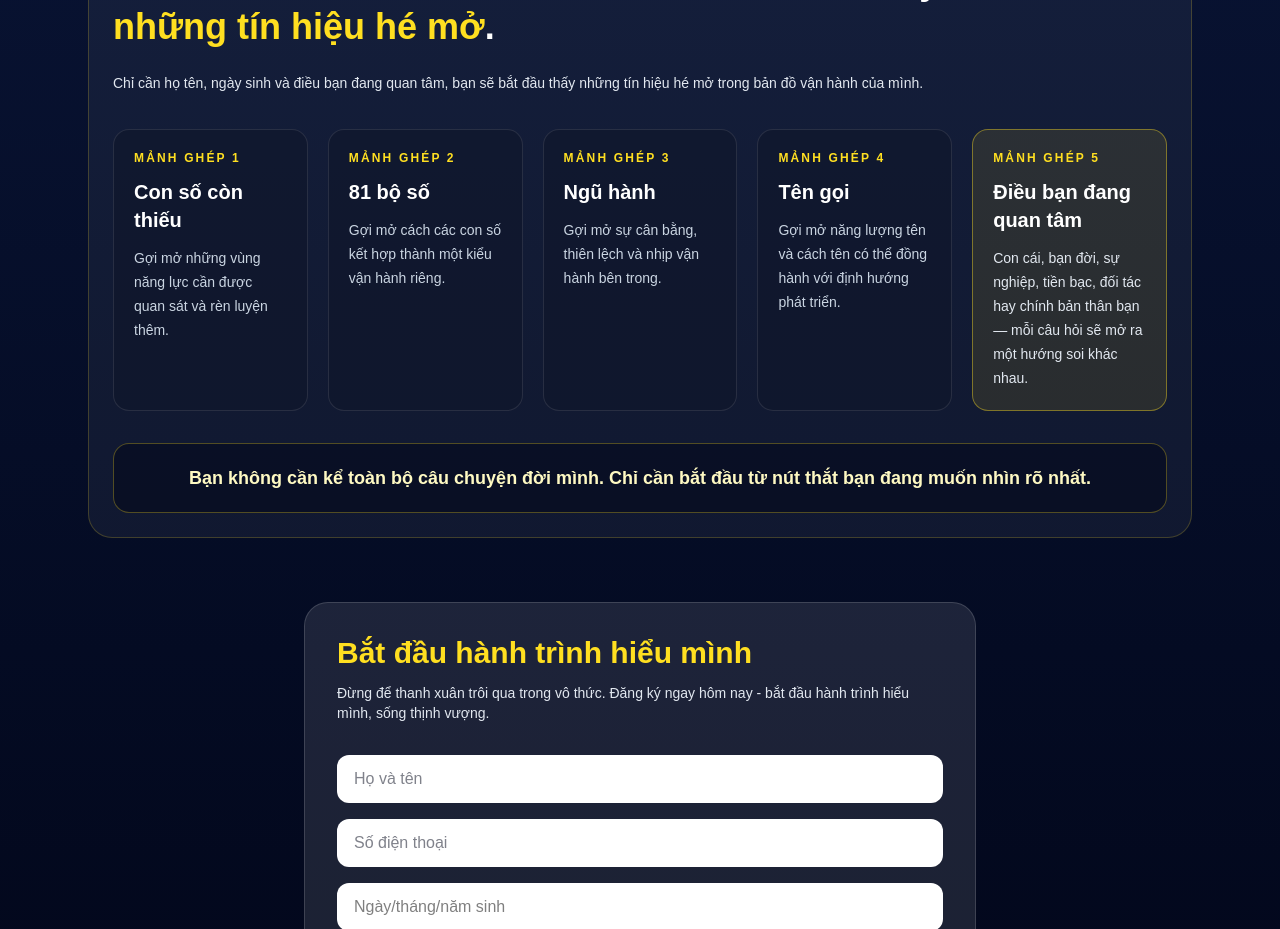
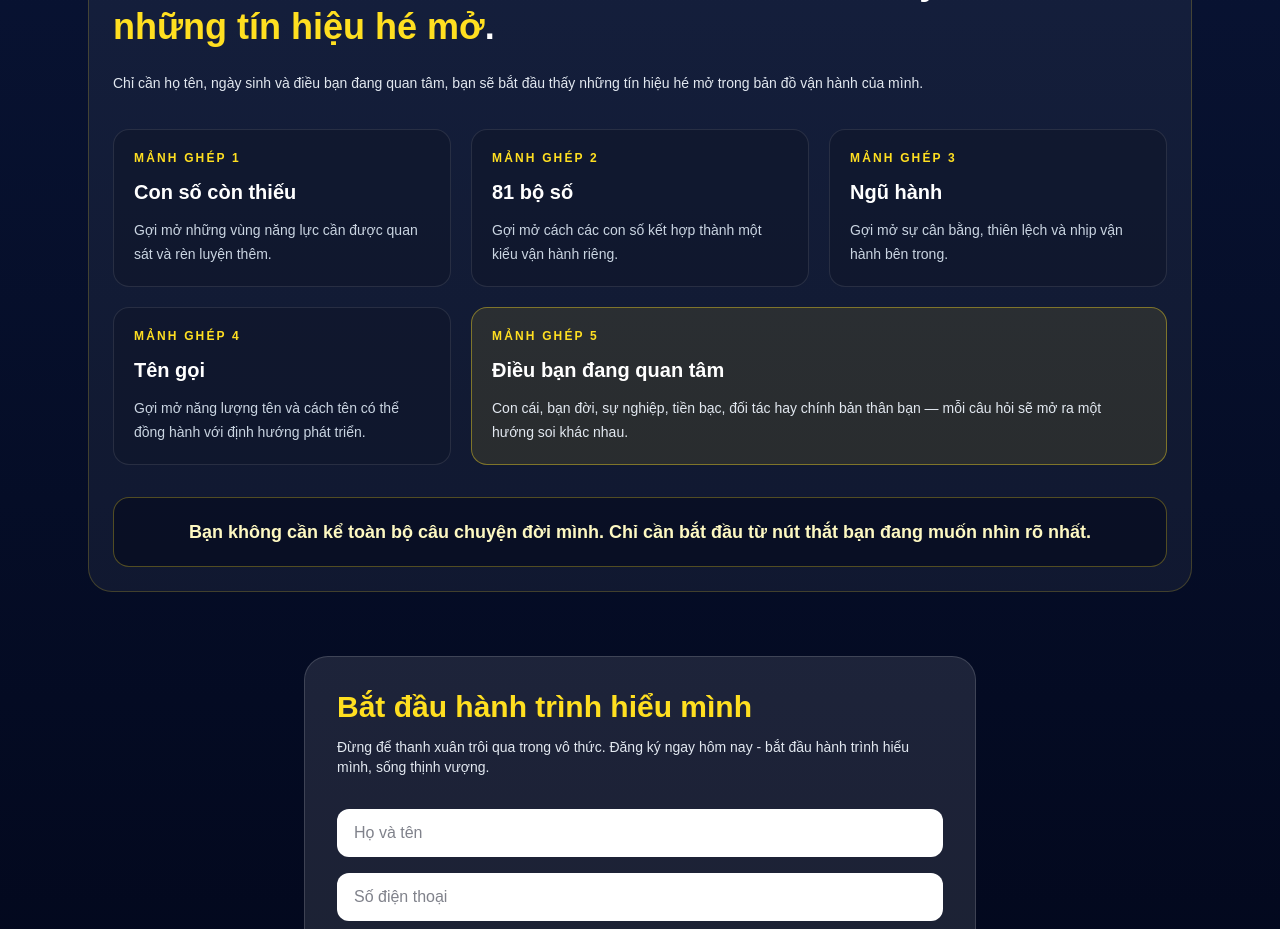
Before and after one commit to lanmatmathinhvuong-dot/mtmv, a Next.js app: page / in a window 1280 px wide. Shown: the part 4640-5569 px from the top of the page. Built offline with nearby package versions, Linux system fonts and the light colour scheme; no server answers.

Commit message:
toi uu bo cuc manh ghep goi mo

```diff
--- a/app/page.tsx
+++ b/app/page.tsx
@@ -458,7 +458,7 @@ setGhiChuDacBiet("");
     những tín hiệu hé mở trong bản đồ vận hành của mình.
   </p>
 
-  <div className="mt-8 grid gap-5 md:grid-cols-2 xl:grid-cols-5">
+  <div className="mt-8 grid gap-5 md:grid-cols-2 xl:grid-cols-3">
     <div className="rounded-2xl border border-white/10 bg-slate-900/60 p-5">
       <p className="text-xs font-bold uppercase tracking-[0.18em] text-yellow-300">
         Mảnh ghép 1
@@ -508,7 +508,7 @@ setGhiChuDacBiet("");
       </p>
     </div>
 
-    <div className="rounded-2xl border border-yellow-300/40 bg-yellow-300/10 p-5">
+    <div className="rounded-2xl border border-yellow-300/40 bg-yellow-300/10 p-5 xl:col-span-2">
       <p className="text-xs font-bold uppercase tracking-[0.18em] text-yellow-300">
         Mảnh ghép 5
       </p>
```
